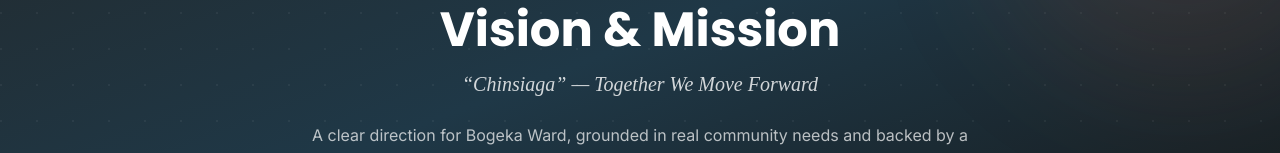
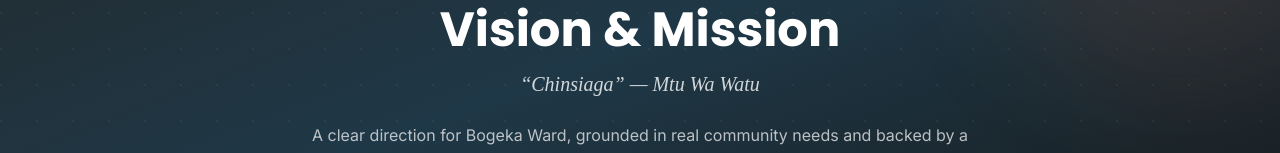
Before and after one commit to Raphael409/fred-maisiba-marungu, a React (Vite) app: page /vision-mission#manifesto in a window 1280 px wide. Shown: the part 204-357 px from the top of the page. Built offline with nearby package versions, Linux system fonts and the light colour scheme; no server answers; a web font is replaced by a local one.

Commit message:
minor final edits

```diff
--- a/src/pages/public/VisionMission.jsx
+++ b/src/pages/public/VisionMission.jsx
@@ -125,7 +125,7 @@ export default function VisionMission() {
             Vision &amp; Mission
           </h1>
           <p className="font-accent italic text-xl text-white/80 mb-6">
-            &ldquo;Chinsiaga&rdquo; — Together We Move Forward
+            &ldquo;Chinsiaga&rdquo; — Mtu Wa Watu
           </p>
           <p className="text-white/70 max-w-2xl mx-auto leading-relaxed">
             A clear direction for Bogeka Ward, grounded in real community
```
